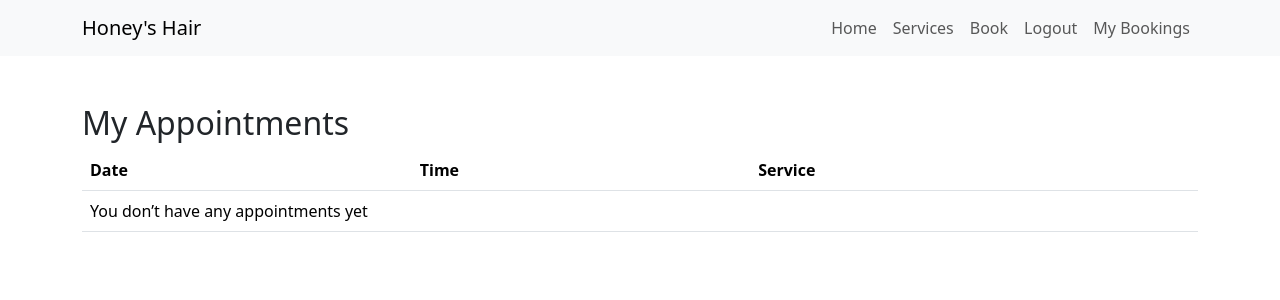
After one commit to NorfolkTate/honeys-hair, a Django app: page /my-bookings/ in a window 1280 px wide. The commit adds this page. Shown: the top 300 px of the page. Run offline with Django 5.2, Linux system fonts and the light colour scheme; the visitor is signed in with stand-in values (Sample User, id 1); data that the repository does not hold is empty.

Commit message:
add bookings.html and link to nav bar if user is logged in

```diff
--- /dev/null
+++ b/booking/templates/booking/my_bookings.html
@@ -0,0 +1,26 @@
+{% extends "base.html" %}
+{% block content %}
+<div class="container mt-5">
+  <h2>My Appointments</h2>
+  <table class="table">
+    <thead>
+      <tr>
+        <th>Date</th>
+        <th>Time</th>
+        <th>Service</th> <!--code provided by bootstrap documentation-->
+      </tr>
+    </thead>
+    <tbody>
+      {% for b in bookings %}
+        <tr>
+          <td>{{ b.date }}</td>
+          <td>{{ b.time }}</td>
+          <td>{{ b.service.name }}</td>
+        </tr>
+      {% empty %}
+        <tr><td colspan="3">You don’t have any appointments yet</td></tr>
+      {% endfor %}
+    </tbody>
+  </table>
+</div>
+{% endblock %}
--- a/templates/base.html
+++ b/templates/base.html
@@ -28,6 +28,9 @@
                 <li class="nav-item">
                   <a class="nav-link" href="{% url 'account_logout' %}">Logout</a>
                 </li>
+                <li class="nav-item">
+                  <a class="nav-link" href="{% url 'my_bookings' %}">My Bookings</a>
+                </li>
               {% else %}
                 <li class="nav-item">
                   <a class="nav-link" href="{% url 'account_login' %}">Login</a>
```
